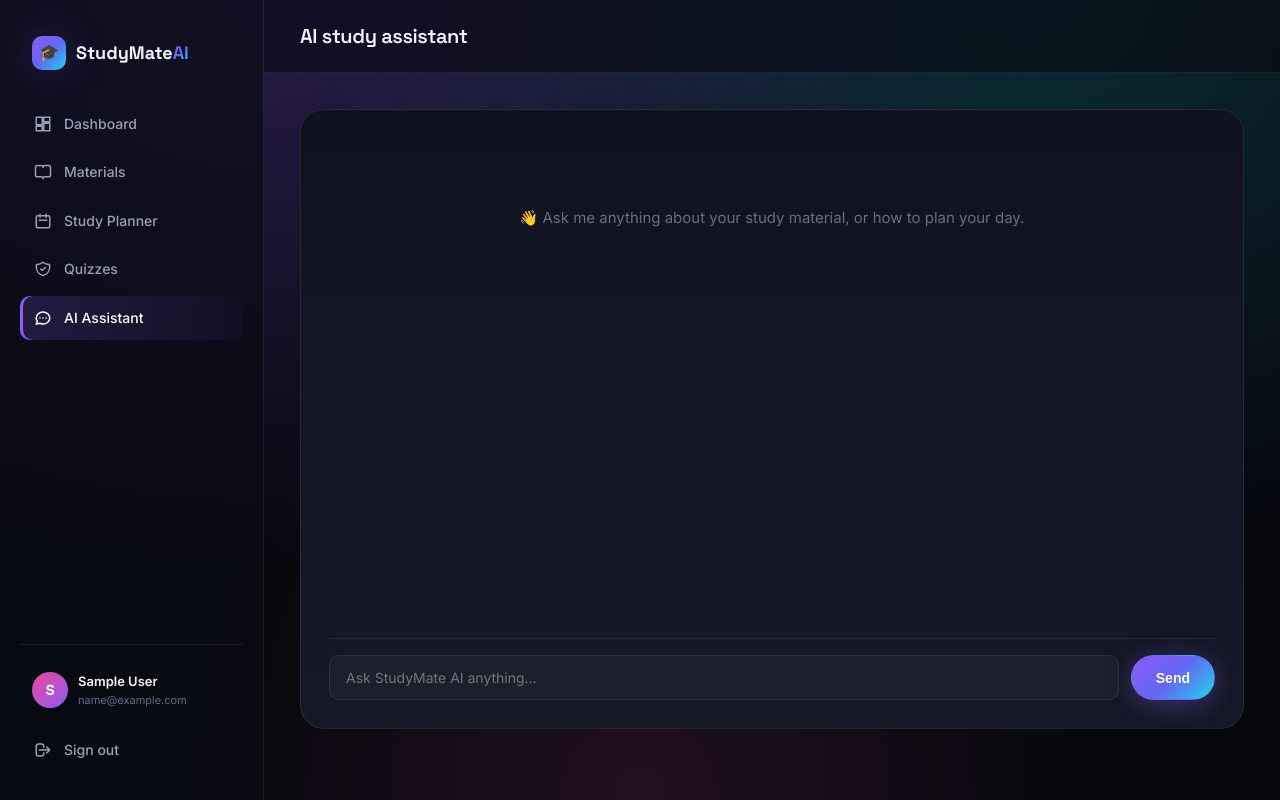
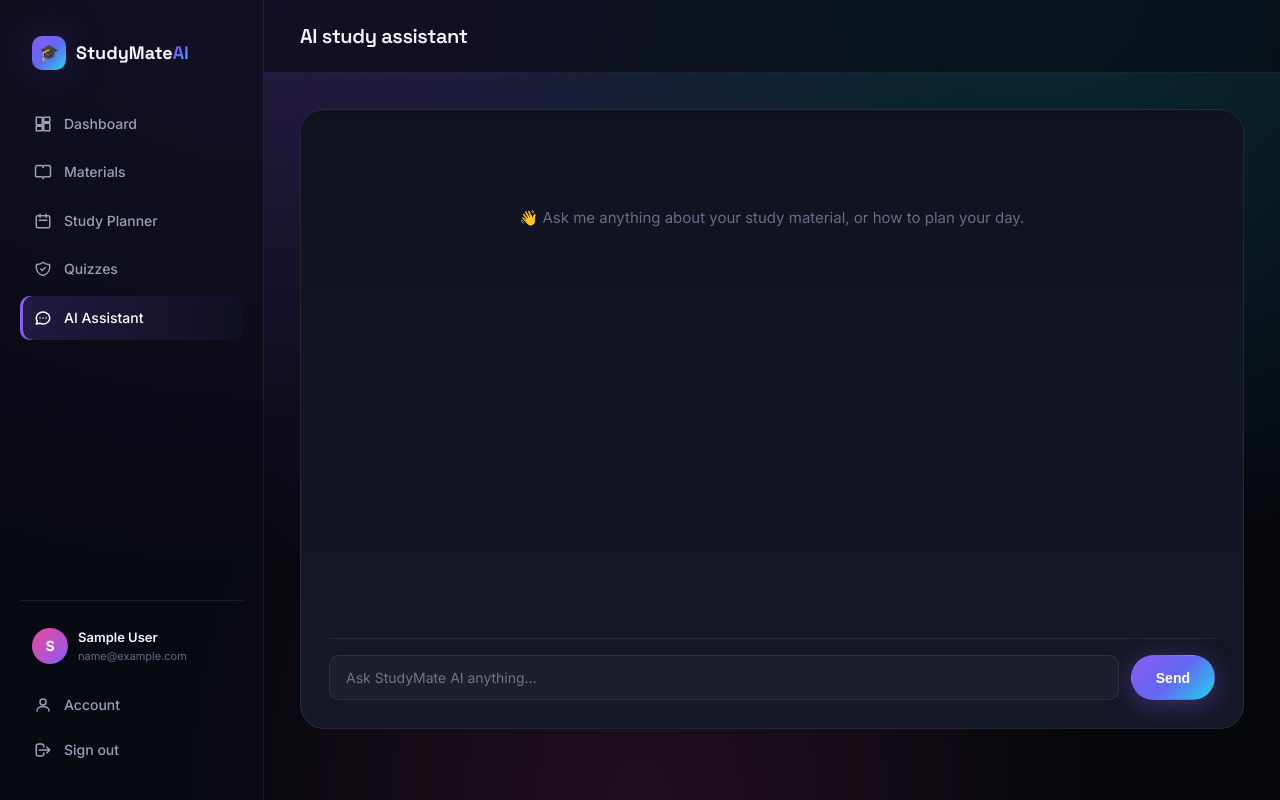
Before and after one commit to Sharan-b2025/StudyMate---AI, a Flask app: page /chat/ in a window 1280 px wide. Run offline with Flask 3, Linux system fonts and the light colour scheme; the visitor is signed in with stand-in values (Sample User, id 1); data that the repository does not hold is empty; parts of the project's set-up code (start-up, migrations or seed data) failed here and were passed over.

Commit message:
Update base.html

```diff
--- a/app/templates/base.html
+++ b/app/templates/base.html
@@ -57,7 +57,11 @@
             <div class="sidebar-user-email">{{ current_user.email }}</div>
           </div>
         </div>
-        <a href="{{ url_for('auth.logout') }}" class="nav-item mt-1">
+        <a href="{{ url_for('auth.account') }}" class="nav-item mt-1 {{ 'active' if request.endpoint == 'auth.account' }}">
+          <svg fill="none" stroke="currentColor" viewBox="0 0 24 24" stroke-width="2"><circle cx="12" cy="8" r="4"/><path stroke-linecap="round" stroke-linejoin="round" d="M4 20c0-4 4-6 8-6s8 2 8 6"/></svg>
+          Account
+        </a>
+        <a href="{{ url_for('auth.logout') }}" class="nav-item">
           <svg fill="none" stroke="currentColor" viewBox="0 0 24 24" stroke-width="2"><path stroke-linecap="round" stroke-linejoin="round" d="M17 16l4-4m0 0l-4-4m4 4H7m6 4v1a3 3 0 01-3 3H6a3 3 0 01-3-3V7a3 3 0 013-3h4a3 3 0 013 3v1"/></svg>
           Sign out
         </a>
```
